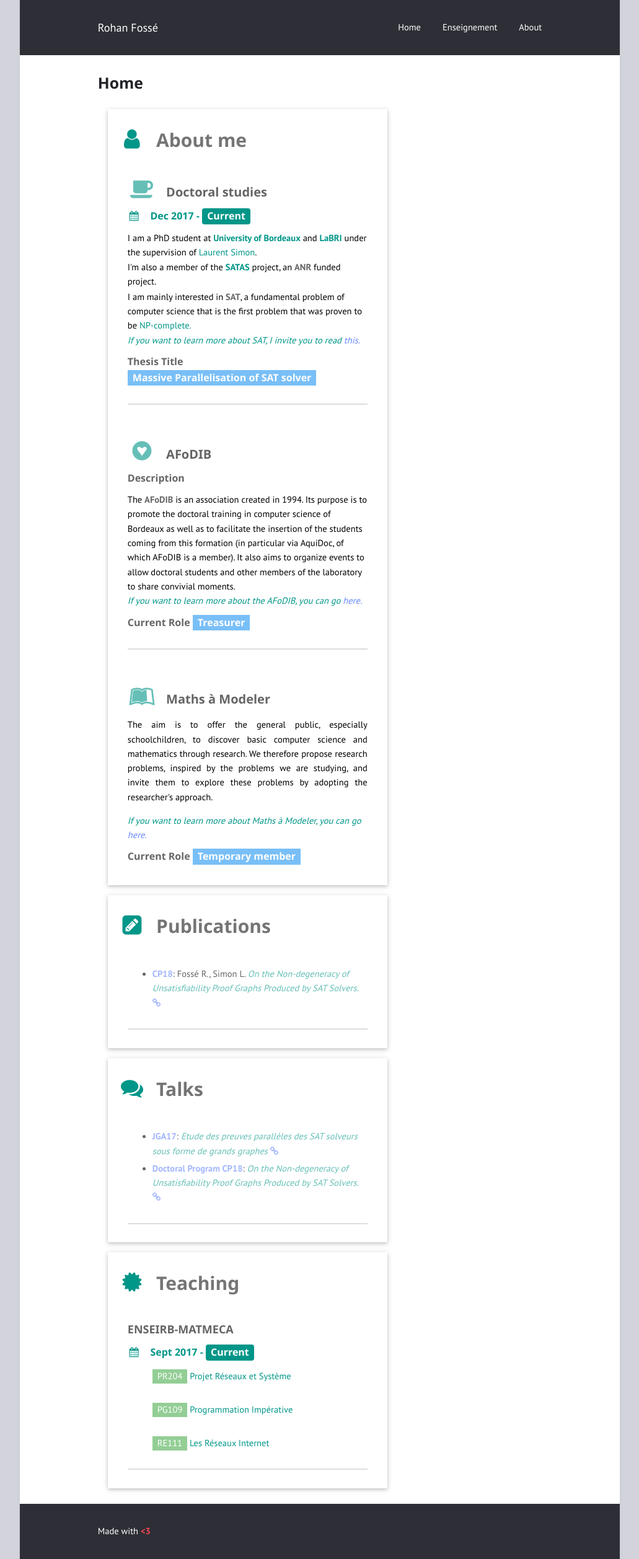
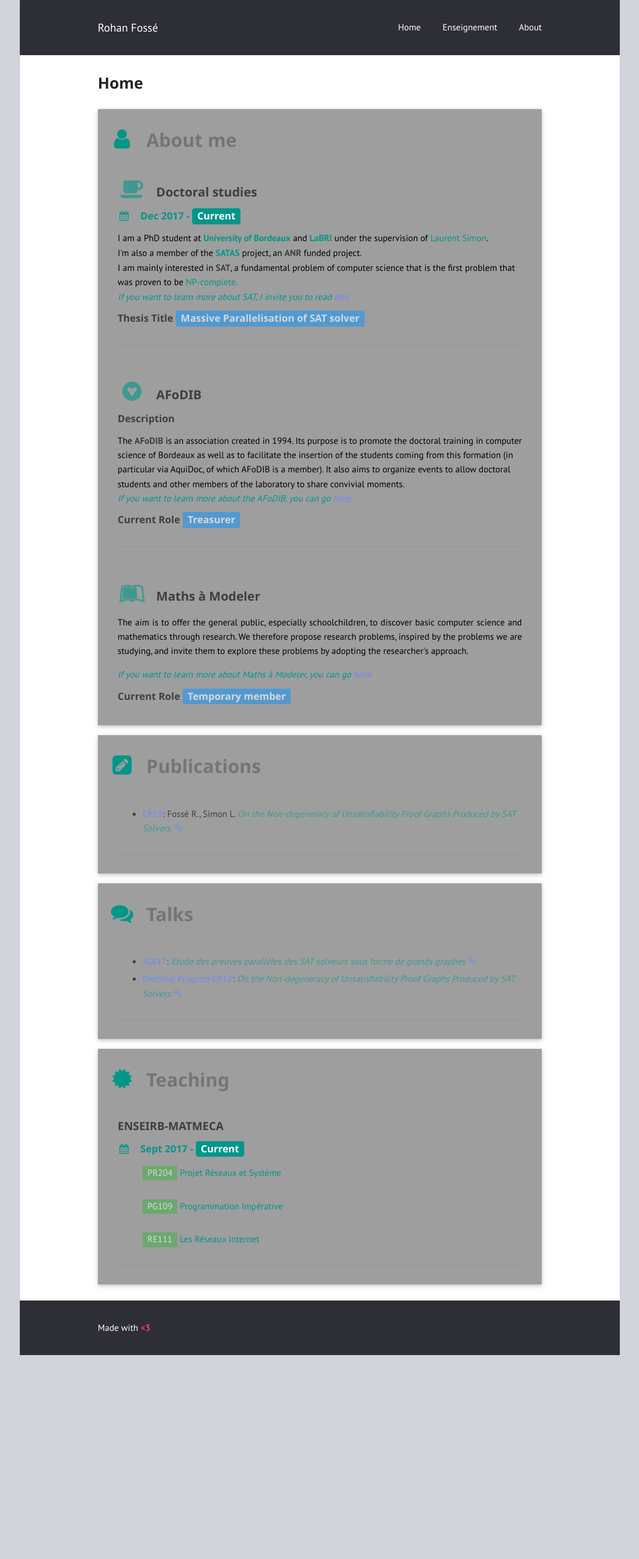
Before and after one commit to rohanfosse/rohanfosse.github.io, a Jekyll site: the page built from index.html, in a window 1280 px wide. Shown: the whole page at 62% size, without its empty margins (124-1155 px from the left). Built offline with Jekyll 4.4.1, drawn with Linux system fonts in a browser that asks for light colours; after the commit the page ends 2186 px from its top, so only the background shows below that.

Commit message:
up index

```diff
--- a/index.html
+++ b/index.html
@@ -2,17 +2,9 @@
 layout: page
 title: "Home"
 ---
-<div class="w3-content w3-margin-top" style="max-width:1400px;">
-  <!-- The Grid -->
-  <div class="w3-row-padding">
-
-    <!-- Left Column -->
 
 
-    <!-- Right Column -->
-    <div class="w3-twothird">
-
-      <div class="w3-container w3-card w3-white w3-margin-bottom">
+      <div class="w3-container w3-card w3-gray w3-margin-bottom">
         <h2 class="w3-text-grey w3-padding-16"><i class="fa fa-user fa-fw w3-margin-right w3-xxlarge w3-text-teal"></i>About me</h2>
         <div class="w3-container w3-margin-bottom">
         <h4 class="w3-opacity"><i class="fa fa-coffee fa-fw w3-margin-right w3-xxlarge w3-text-teal"></i><b>Doctoral studies</b></h4>
@@ -51,7 +43,7 @@ title: "Home"
         </div>
       </div>
 
-		<div class="w3-container w3-card w3-white w3-margin-bottom">
+		<div class="w3-container w3-card w3-gray w3-margin-bottom">
         <h2 class="w3-text-grey w3-padding-16"><i class="fa fa-pencil-square fa-fw w3-margin-right w3-xxlarge w3-text-teal"></i>Publications</h2>
 
         <div class="w3-container">
@@ -65,7 +57,7 @@ title: "Home"
 
       </div>
 
-      <div class="w3-container w3-card w3-white w3-margin-bottom">
+      <div class="w3-container w3-card w3-gray w3-margin-bottom">
         <h2 class="w3-text-grey w3-padding-16"><i class="fa fa-comments fa-fw w3-margin-right w3-xxlarge w3-text-teal"></i>Talks</h2>
 
         <div class="w3-container">
@@ -82,7 +74,7 @@ title: "Home"
 
       </div>
 
-      <div class="w3-container w3-card w3-white">
+      <div class="w3-container w3-card w3-gray">
         <h2 class="w3-text-grey w3-padding-16"><i class="fa fa-certificate fa-fw w3-margin-right w3-xxlarge w3-text-teal"></i>Teaching</h2>
 
         <div class="w3-container">
@@ -98,12 +90,3 @@ title: "Home"
         </div>
 
       </div>
-
-
-
-    <!-- End Right Column -->
-    </div>
-  <!-- End Grid -->
-  </div>
-  <!-- End Page Container -->
-</div>
```
